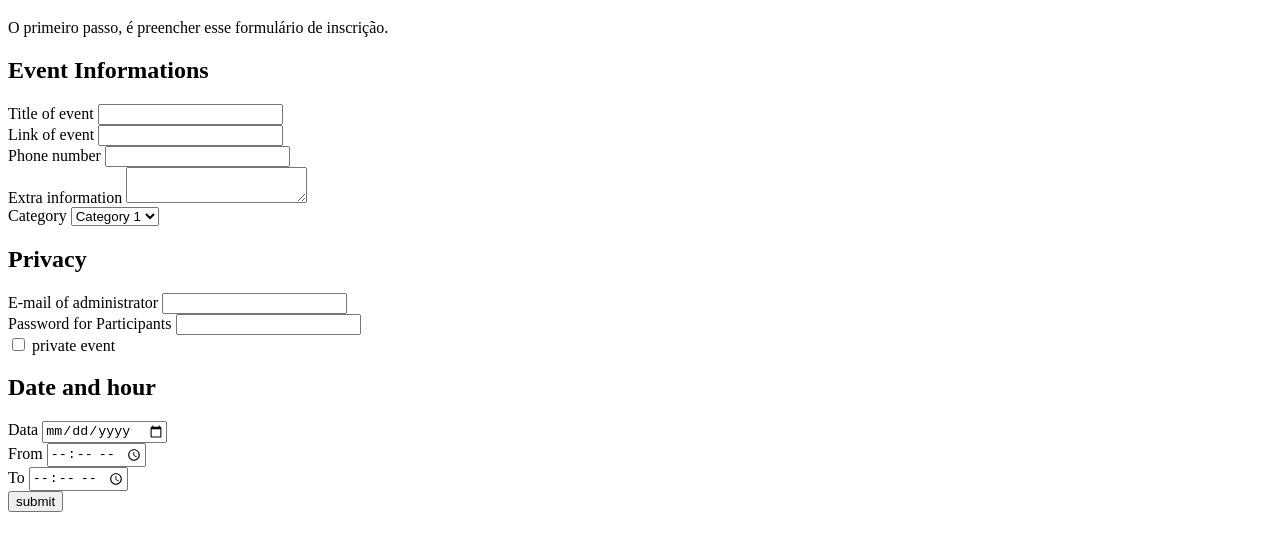
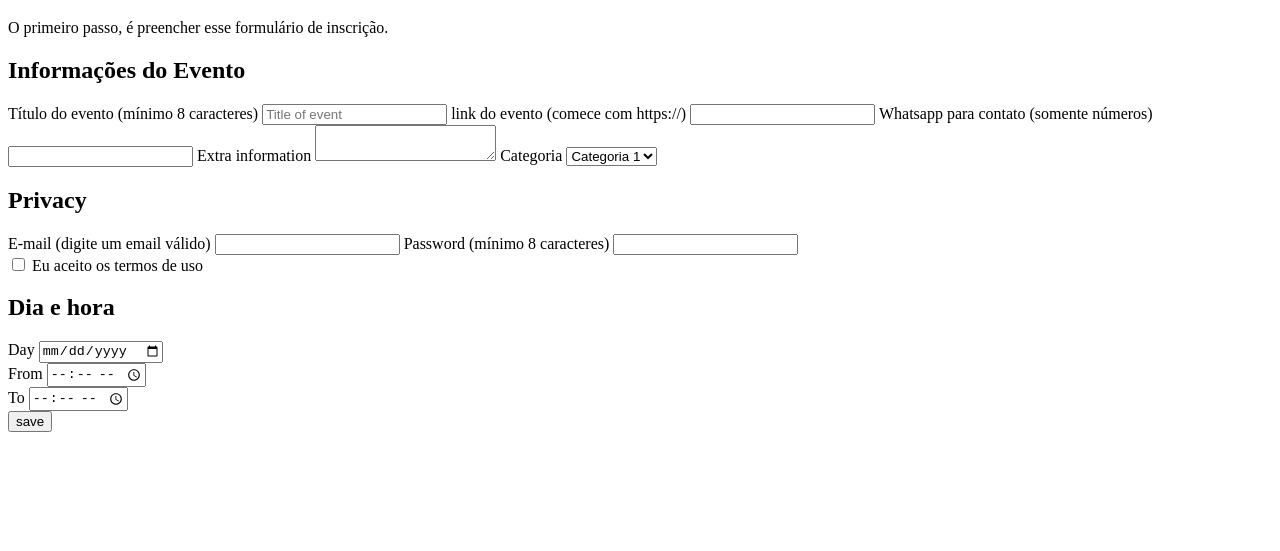
Before and after one commit to giovannivicentin/explorer-project-3, a plain HTML site: page index.html in a window 1280 px wide. Shown: the part 61-612 px from the top of the page. Drawn offline with Linux system fonts and the light colour scheme.

Commit message:
Rewrite the HTML

```diff
--- a/index.html
+++ b/index.html
@@ -1,101 +1,106 @@
 <!doctype html>
 <html lang="en">
   <head>
+    <link rel="preconnect" href="https://fonts.googleapis.com" />
+    <link rel="preconnect" href="https://fonts.gstatic.com" crossorigin />
+
     <meta charset="UTF-8" />
     <meta name="viewport" content="width=device-width, initial-scale=1.0" />
-    <title>Create your event</title>
+    <title>Exlorer Stage 3</title>
 
     <link rel="stylesheet" href="style.css" />
+    <link
+      href="https://fonts.googleapis.com/css2?family=Archivo:wght@400;700&family=Poppins:wght@400;700&display=swap"
+      rel="stylesheet"
+    />
   </head>
   <body>
     <header>
       <h1>Crie e compartilhe seu evento.</h1>
       <p>O primeiro passo, é preencher esse formulário de inscrição.</p>
     </header>
-    <form action="">
-      <div class="content">
-        <div class="event-information">
-          <h2>Event Informations</h2>
+
+    <main>
+      <form action="">
+        <div class="wrapper">
+          <h2>Informações do Evento</h2>
 
           <div class="line"></div>
 
-          <div class="input-group">
-            <label for="title">Title of event</label>
-            <input type="text" name="title" id="title" />
+          <label for="title"
+            >Título do evento <span>(mínimo 8 caracteres)</span></label
+          >
+          <input
+            type="text"
+            name="title"
+            id="title"
+            placeholder="Title of event"
+          />
+
+          <label for="url"
+            >link do evento <span>(comece com https://)</span></label
+          >
+          <input type="url" name="url" id="url" />
+
+          <label for="phone"
+            >Whatsapp para contato <span>(somente números)</span></label
+          >
+          <input type="number" name="phone" id="phone" />
+
+          <label for="extra-information">Extra information</label>
+          <textarea name="extra" id="extra"></textarea>
+
+          <label for="category">Categoria</label>
+          <select name="category" id="category">
+            <option value="1">Categoria 1</option>
+            <option value="2">Categoria 2</option>
+            <option value="3">Categoria 3</option>
+            <option value="4">Categoria 4</option>
+          </select>
+
+          <h2>Privacy</h2>
+          <div class="line"></div>
+
+          <label for="email"
+            >E-mail <span>(digite um email válido)</span></label
+          >
+          <input type="email" name="email" id="email" />
+
+          <label for="password"
+            >Password <span>(mínimo 8 caracteres)</span></label
+          >
+          <input type="password" name="password" id="password" />
+
+          <div class="checkbox-container">
+            <input type="checkbox" name="checkbox" id="checkbox" />
+            <label for="checkbox">Eu aceito os termos de uso</label>
           </div>
 
-          <div class="input-group">
-            <label for="link">Link of event </label>
-            <input type="url" name="link" id="link" />
-          </div>
-
-          <div class="input-group">
-            <label for="phone">Phone number</label>
-            <input type="number" name="phone" id="phone" />
-          </div>
-
-          <div class="input-group">
-            <label for="extra-information">
-              Extra information
-              <textarea name="information" id="information"></textarea>
-            </label>
-          </div>
-
-          <div class="input-group">
-            <label for="category">Category</label>
-            <select name="category" id="category">
-              <option value="1">Category 1</option>
-              <option value="2">Category 2</option>
-              <option value="3">Category 3</option>
-            </select>
-          </div>
-        </div>
-        <div class="event-privacy">
-          <h2>Privacy</h2>
-
+          <h2>Dia e hora</h2>
           <div class="line"></div>
 
-          <div class="input-group">
-            <label for="admin-email">E-mail of administrator</label>
-            <input type="text" name="admin-email" id="admin-email" />
-          </div>
-
-          <div class="input-group">
-            <label for="password">Password for Participants</label>
-            <input type="password" name="password" id="password" />
-          </div>
-
-          <div class="input-group">
-            <input type="checkbox" name="checkbox" id="checkbox" />
-            <label for="checkbox">private event</label>
-          </div>
-        </div>
-        <div class="time">
-          <h2>Date and hour</h2>
-
-          <div class="line"></div>
-
-          <div class="date-box">
-            <div class="input-group">
-              <label for="data">Data</label>
-              <input type="date" name="data" id="data" />
+          <div class="date-container">
+            <div class="date-params">
+              <label for="day">Day</label>
+              <input type="date" name="day" id="day" />
             </div>
 
-            <div class="input-group">
-              <label for="start-time">From</label>
-              <input type="time" name="start-time" id="start-time" />
+            <div class="date-params">
+              <label for="start">From</label>
+              <input type="time" name="start" id="start" />
             </div>
 
-            <div class="input-group">
-              <label for="end-time">To</label>
-              <input type="time" name="end-time" id="end-time" />
+            <div class="date-params">
+              <label for="duration">To</label>
+              <input type="time" name="end" id="end" />
             </div>
           </div>
         </div>
-      </div>
-      <div class="send">
-        <input type="submit" value="submit" />
-      </div>
-    </form>
+
+        <div class="down">
+          <input type="submit" value="save" />
+        </div>
+      </form>
+    </main>
   </body>
 </html>
```
